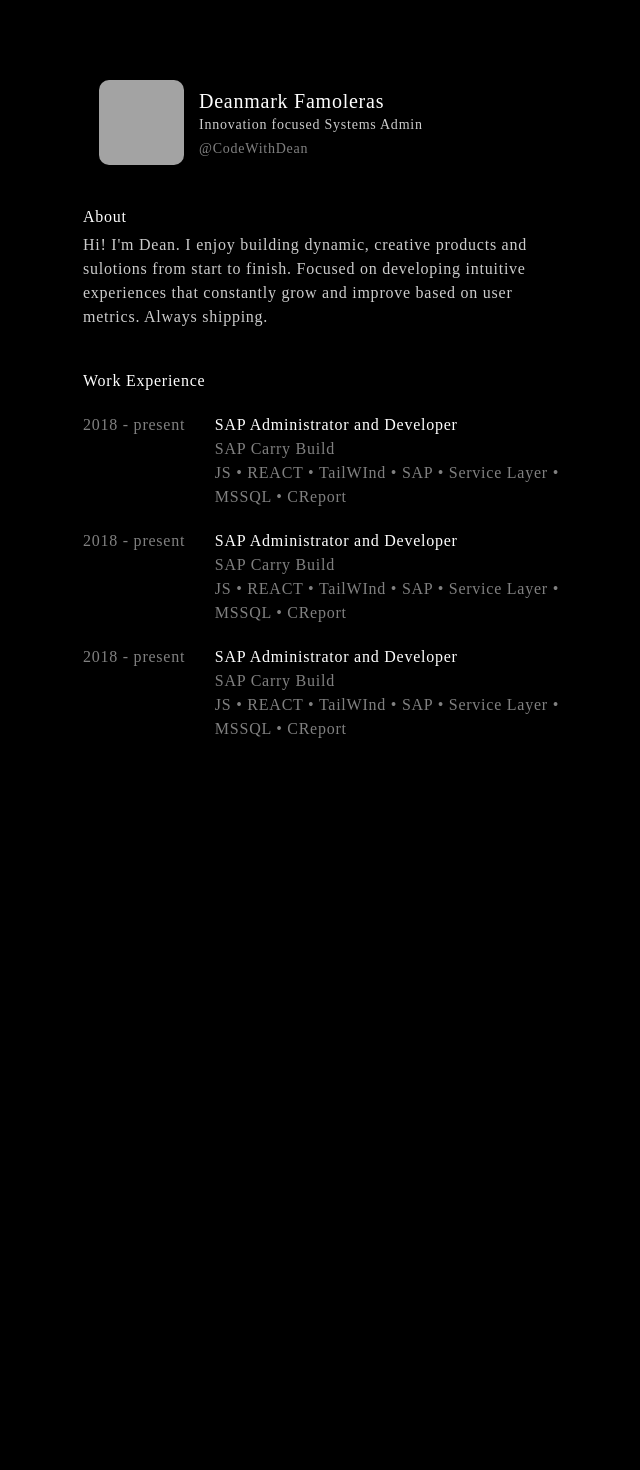
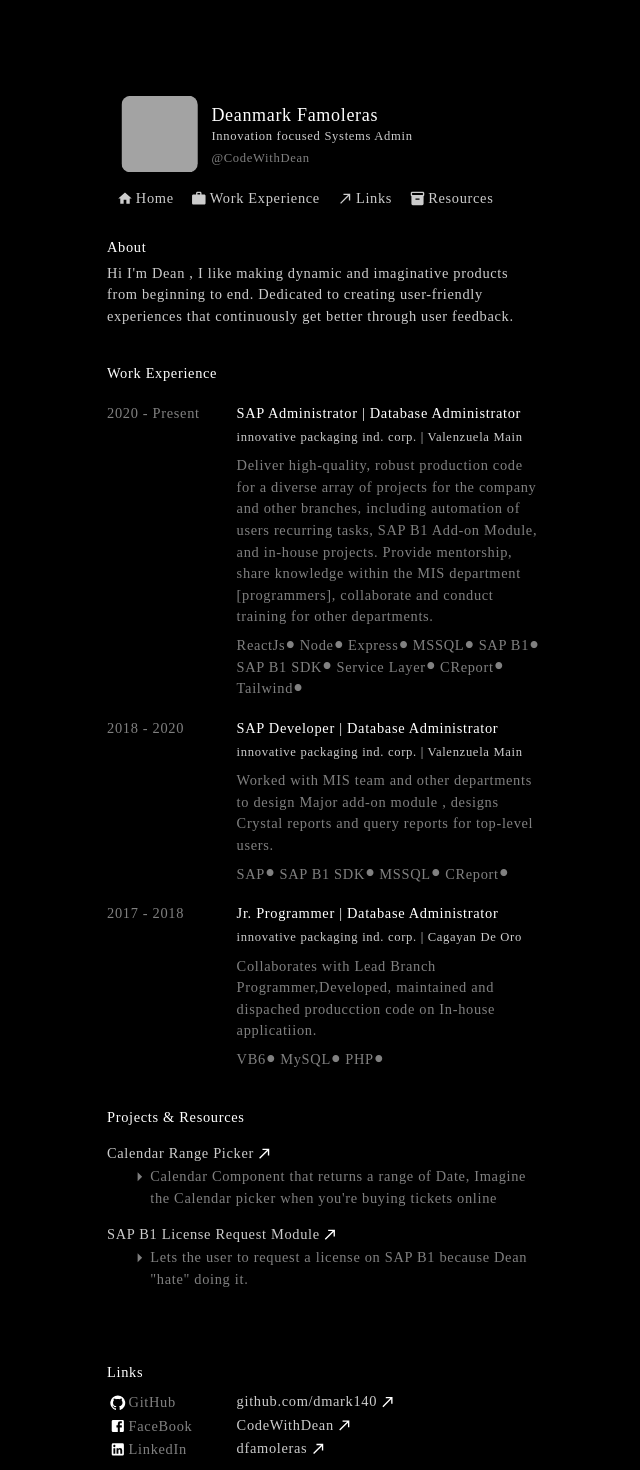
Before and after one commit to dmark140/B, a React (Create React App) app: page / in a window 1280 px wide. Shown: the top 1470 px of the page, without its empty margins (317-957 px from the left). Before the commit the page ends 800 px from the top, so only its background shows below. Built offline with nearby package versions, Linux system fonts and the light colour scheme; grey boxes are pictures that could not be loaded; a web font is replaced by a local one.

Commit message:
09082023

```diff
--- a/src/App.css
+++ b/src/App.css
@@ -1,11 +1,20 @@
- body{
+:root{
+ transition: 0.3s;
+scroll-behavior: smooth;
+}
+
+::-webkit-scrollbar {
+  width: 0px;
+  height: 8px;
+}
+body{
   background-color: black;
  }
 .main{
   width: 500px;
   margin-left: auto;
     margin-right: auto;
-    margin-top: 80px;
+    margin-top: 20px;
     padding-left: 10px;
       padding-right: 10px;
 }
@@ -61,3 +70,57 @@
     --tw-scale-y: .75;
     transform: translate(var(--tw-translate-x), var(--tw-translate-y)) rotate(var(--tw-rotate)) skewX(var(--tw-skew-x)) skewY(var(--tw-skew-y)) scaleX(var(--tw-scale-x)) scaleY(var(--tw-scale-y));
 }
+.KSDAJ::after{
+  content:"•";
+  font-size: xx-large;
+  position: absolute;
+  margin-top: -13px;
+}
+
+.GASDQ{
+  display: flex;
+}
+
+.GASDQ div:nth-last-of-type(2){
+  min-width: 120px;
+  max-width:120px;
+}
+.HAQXSA{
+    font-family: "SFPro";
+    font-weight: 100;
+    letter-spacing: 0.02cm;
+    color: white;
+    z-index: 1;
+    opacity: 0.8;
+    transition: 0.5s;
+
+}
+.HAQXSA::after {
+  transition: 0.3s;
+    display: block;
+      content: '';
+      height: 5px;
+      /* background: white; */
+      margin-left: -8px;
+      margin-right: 10px;
+      margin-top: -18px;
+      z-index: -1;
+      height: 20px;
+      border-left: 5px solid transparent;
+      border-bottom: 5px solid transparent;
+}
+.HAQXSA:hover::after{
+    /* position: absolute; */
+      display: block;
+      content: '';
+      height: 5px;
+      /* background: white; */
+      margin-left: -8px;
+        margin-right: 10px;
+      margin-top: -18px;
+      z-index: -1;
+      height: 20px;
+      border-left: 5px solid white;
+      border-bottom: 5px solid white;
+
+}
--- a/src/App.js
+++ b/src/App.js
@@ -3,7 +3,7 @@ import Main from "./Components/Main";
 
 function App() {
   return (
-    <div className="App">
+    <div className="App scale-90">
       <Main />
     </div>
   );
--- a/src/Components/About.js
+++ b/src/Components/About.js
@@ -3,11 +3,11 @@ import React from "react";
 export default function About() {
   return (
     <>
-      <p className="text-Regular">About</p>
+      <p className="text-Regular mt-4">About</p>
       <p className="text-PreMute mt-1">
-        Hi! I'm Dean. I enjoy building dynamic, creative products and sulotions
-        from start to finish. Focused on developing intuitive experiences that
-        constantly grow and improve based on user metrics. Always shipping.
+        Hi I'm Dean , I like making dynamic and imaginative products from
+        beginning to end. Dedicated to creating user-friendly experiences that
+        continuously get better through user feedback.
       </p>
     </>
   );
--- /dev/null
+++ b/src/Components/Footer.js
@@ -0,0 +1,51 @@
+import { Facebook, GitHub, LinkedIn, NorthEast } from "@mui/icons-material";
+import React from "react";
+
+export default function Footer() {
+  const Comp = [
+    {
+      icon: GitHub,
+      title: "GitHub",
+      link: "https://github.com/dmark140",
+      linkLabel: "github.com/dmark140",
+    },
+    {
+      icon: Facebook,
+      title: "FaceBook",
+      link: "#",
+      linkLabel: "CodeWithDean",
+    },
+    {
+      icon: LinkedIn,
+      title: "LinkedIn",
+      link: "https://linkedin.com/in/dfamoleras",
+      linkLabel: "dfamoleras",
+    },
+  ];
+
+  return (
+    <div>
+      <div className=" mt-20 ">
+        <p className="text-Regular mb-2" id="link">
+          Links
+        </p>
+        {Comp.map((item, index) => (
+          <div className="flex " id={index}>
+            <span className="flex items-center">
+              <item.icon className="text-white scale-75" />
+              <p className="text-Mute mr-10 w-20">{item.title}</p>
+            </span>
+            <a
+              target="_blank"
+              className="text-Regular HAQXSA text-white"
+              href={item.link}
+            >
+              {item.linkLabel}
+            </a>
+            <NorthEast className="text-white scale-75 font-bold" />
+          </div>
+        ))}
+      </div>
+    </div>
+  );
+}
--- a/src/Components/Head.js
+++ b/src/Components/Head.js
@@ -1,10 +1,8 @@
 import React from "react";
-import { Icons } from "./SVGs";
-import { Cake, CakeOutlined, Pin, PinDrop } from "@mui/icons-material";
 export default function Head() {
   return (
     <>
-      <div className="flex hghasdx grid-cols-2  ml-4 mb-10">
+      <div className="flex hghasdx grid-cols-2  ml-4 mb-2">
         <div>
           <img
             src="https://avatars.githubusercontent.com/u/14121234?s=400&u=c4ff30b44d17298cd8a0fded6258b505007fa891&"
--- a/src/Components/Main.js
+++ b/src/Components/Main.js
@@ -2,13 +2,20 @@ import React from "react";
 import Head from "./Head";
 import About from "./About";
 import WorkExp from "./WorkExp";
+import Menus from "./Menus";
+import { NorthEast } from "@mui/icons-material";
+import Footer from "./Footer";
+import Resource from "./Resource";
 
 export default function Main() {
   return (
     <div className="main">
       <Head />
+      <Menus />
       <About />
       <WorkExp />
+      <Resource />
+      <Footer />
     </div>
   );
 }
--- /dev/null
+++ b/src/Components/Menus.js
@@ -0,0 +1,53 @@
+import {
+  Home,
+  Inventory,
+  LinkOff,
+  LinkRounded,
+  NorthEast,
+  Work,
+} from "@mui/icons-material";
+import { Link } from "@mui/material";
+import React from "react";
+
+export default function Menus() {
+  const comp = [
+    {
+      icon: Home,
+      label: "Home",
+      link: "#",
+    },
+    {
+      icon: Work,
+      label: "Work Experience",
+      link: "#exp",
+    },
+    {
+      icon: NorthEast,
+      label: "Links",
+      link: "#link",
+    },
+    {
+      icon: Inventory,
+      label: "Resources",
+      link: "#PandR",
+    },
+  ];
+
+  return (
+    <div>
+      <div className="my-2 gap-2 flex absolute ml-2">
+        {comp.map((item, index) => (
+          <div key={index} className="mr-2">
+            <a href={item.link} className=" HAQXSA">
+              <span>
+                <item.icon className="text-white scale-75 -mt-0.5" />
+              </span>
+              <span>{item.label}</span>
+            </a>
+          </div>
+        ))}
+      </div>
+      <div className=" mb-10">x</div>
+    </div>
+  );
+}
--- /dev/null
+++ b/src/Components/Resource.js
@@ -0,0 +1,46 @@
+import { ArrowRight, CalendarMonth, NorthEast } from "@mui/icons-material";
+import React from "react";
+
+export default function Resource() {
+  const comp = [
+    {
+      link: "#",
+      title: "Calendar Range Picker",
+      description: ` Calendar Component that returns a range of Date, Imagine the
+                Calendar picker when you're buying tickets online`,
+    },
+
+    {
+      link: "#",
+      title: "SAP B1 License Request Module",
+      description: `Lets the user to request a license on SAP B1 because Dean "hate" doing it.`,
+    },
+  ];
+  return (
+    <>
+      <div className="mt-10 " id="PandR">
+        <p className="text-Regular mb-4 ">Projects & Resources</p>
+
+        {comp.map((item, index) => (
+          <>
+            <div className="mb-4">
+              <span className=" flex">
+                <a href="#" className="text-Regular HAQXSA  w-fit">
+                  {item.title}
+                </a>
+                <NorthEast className="text-white scale-75 font-bold" />
+              </span>
+
+              <div className="ml-6">
+                <div className="text-Mute flex">
+                  <ArrowRight className="text-white" />
+                  <div>{item.description}</div>
+                </div>
+              </div>
+            </div>
+          </>
+        ))}
+      </div>
+    </>
+  );
+}
--- a/src/Components/WorkExp.js
+++ b/src/Components/WorkExp.js
@@ -2,16 +2,64 @@ import React from "react";
 import WorkExpComp from "./WorkExpComp";
 
 export default function WorkExp() {
-  const Dot = () => {
-    return <span className="text-mute text-xl">•</span>;
-  };
+  const WorkExpArray = [
+    {
+      year: "2020 - Present",
+      title: "SAP Administrator | Database Administrator",
+      compLink: "https://www.innovativepkg.com.ph/",
+      comp: "innovative packaging ind. corp. | Valenzuela Main",
+      disc: "Deliver high-quality, robust production code for a diverse array of projects for the company and other branches, including automation of users recurring tasks, SAP B1 Add-on Module, and in-house projects. Provide mentorship, share knowledge within the MIS department [programmers], collaborate and conduct training for other departments.",
+      tech: [
+        { label: "ReactJs" },
+        { label: "Node" },
+        { label: "Express" },
+        { label: "MSSQL" },
+        { label: "SAP B1" },
+        { label: "SAP B1 SDK" },
+        { label: "Service Layer" },
+        { label: "CReport" },
+        { label: "Tailwind" },
+      ],
+    },
+
+    {
+      year: "2018 - 2020",
+      title: "SAP Developer | Database Administrator",
+      compLink: "https://www.innovativepkg.com.ph/",
+      comp: "innovative packaging ind. corp. | Valenzuela Main",
+      disc: "Worked with MIS team and other departments to design Major add-on module , designs Crystal reports and query reports for top-level users.",
+      tech: [
+        { label: "SAP" },
+        { label: "SAP B1 SDK" },
+        { label: "MSSQL" },
+        { label: "CReport" },
+      ],
+    },
+    {
+      year: "2017 - 2018",
+      title: "Jr. Programmer | Database Administrator",
+      compLink: "https://www.innovativepkg.com.ph/",
+      comp: "innovative packaging ind. corp. | Cagayan De Oro",
+      disc: "Collaborates with Lead Branch Programmer,Developed, maintained and dispached producction code on In-house applicatiion.",
+      tech: [{ label: "VB6" }, { label: "MySQL" }, { label: "PHP" }],
+    },
+  ];
 
   return (
-    <div className="mt-10">
+    <div className="mt-10" id="exp">
       <p className="text-Regular w-40">Work Experience</p>
-      <WorkExpComp />
-      <WorkExpComp />
-      <WorkExpComp />
+      {WorkExpArray.map((item, i) => (
+        <>
+          <WorkExpComp
+            year={item.year}
+            title={item.title}
+            disc={item.disc}
+            tech={item.tech}
+            comp={item.comp}
+            compLink={item.compLink}
+          />
+        </>
+      ))}
     </div>
   );
 }
--- a/src/Components/WorkExpComp.js
+++ b/src/Components/WorkExpComp.js
@@ -1,16 +1,29 @@
 import React from "react";
 
-export default function WorkExpComp() {
+export default function WorkExpComp(p) {
   return (
     <div>
-      <div className="flex mt-5">
-        <p className="text-Mute w-40 ">2018 - present</p>
+      <div className="  mt-5 GASDQ">
+        <div>
+          <p className=" text-Mute ">{p.year}</p>
+        </div>
         <div className="ml-4">
-          <p className="text-Regular">SAP Administrator and Developer</p>
-          <p className="text-Mute">SAP Carry Build </p>
-          <p className="text-Mute">
-            JS • REACT • TailWInd • SAP • Service Layer • MSSQL • CReport
-          </p>
+          <p className="ml-2 text-Regular ">{p.title}</p>
+          <a
+            href={p.compLink}
+            target="_Blank"
+            className="ml-2 text-PreMute HAQXSA text-sm"
+          >
+            {p.comp}
+          </a>
+          <p className="ml-2 text-Mute mt-2 ">{p.disc} </p>
+          <div className="text-Mute mt-2 ">
+            {p.tech.map((item, i) => (
+              <>
+                <span className={"KSDAJ mx-2"}>{item.label}</span>
+              </>
+            ))}
+          </div>
         </div>
       </div>
     </div>
```
